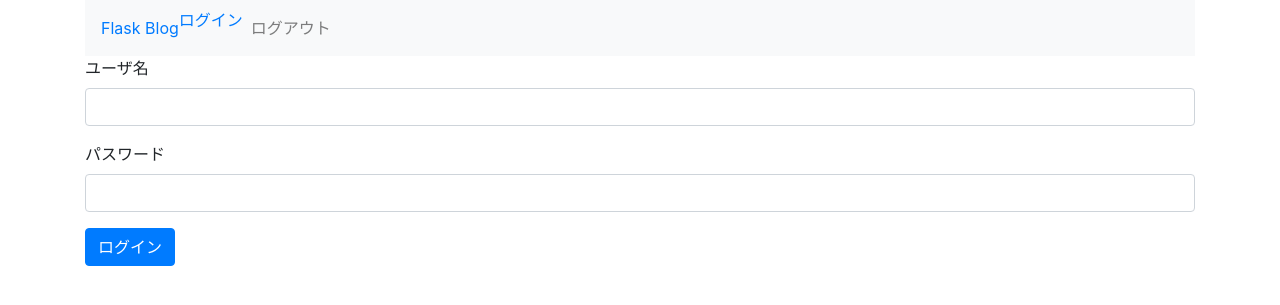
After one commit to padawansato/Flask_Blog, a Flask app: template flask_blog/templates/login.html in a window 1280 px wide. The commit adds this page. Shown: the top 305 px of the page. Run offline with Flask 2, Linux system fonts and the light colour scheme; the template is opened without the code that fills it, so the values that code supplies are empty; some libraries are stand-ins or nearby versions.

Commit message:
ログインフォームの作成

```diff
--- /dev/null
+++ b/flask_blog/templates/login.html
@@ -0,0 +1,63 @@
+<!DOCTYPE html>
+<html lang="en">
+<head>
+    <meta charset="UTF-8">
+    <title>Flask Blog</title>
+</head>
+<body>
+<link rel="stylesheet"href="https://maxcdn.bootstrapcdn.com/bootstrap/4.0.0/css/bootstrap.min.css">
+<script src="https://code.jquery.com/jquery-3.2.1.slim.min.js"></script>
+<script src="https://cdnjs.cloudflare.com/ajax/libs/popper.js/1.12.9/umd/popper.min.js"></script>
+<script src="https://maxcdn.bootstrapcdn.com/bootstrap/4.0.0/js/bootstrap.min.js"></script>
+
+<div class="container">
+    <nav class="navbar navbar-expand-lg navbar-light bg-light">
+﻿   <a class="navbarbrand" href="/"> Flask Blog </a>
+        <button class = "navbar-toggler" type="button"
+                data-toggle="collapse"
+                data-target="#navbarNav"
+                aria-controls="navbarNav"
+                aria-expanded="false"
+                aria-label="Togglenavigation">
+                    <span class="navbar-toggler-icon"></span>
+        </button>
+        <div class="collapse navbar-collapse" id="navbarNav">
+            <ul class="nav navbar-nav navbar-right">
+                <li class="nav-item">
+                    <a class="navlink" href="/login">ログイン</a>
+                </li>
+                <li class="nav-item">
+                    <a class="nav-link" href="/logout">ログアウト</a>
+                </li>
+            </ul>
+        </div>
+    </nav>
+    <!--ログインフォーム-->
+    <div class="blog-body">
+        <form action="/login" method=post><!--﻿http://127.0.0.1:5000/loginというURLに、POSTというHTTPリクエストメソッドでフォームに入力されたデータが送られる、という意味です。-->
+            <div class="form-group">
+                <label for="InputTitle">ユーザ名</label>
+                ﻿<input type="text" class="form-control" id="InputTitle" name=username>
+                <!--﻿inputtypeは入力されるデータの種類を指定する部分です。ユーザ名は文字列なのでtext、パスワードはpasswordというタイプがあるのでこちらを指定します。これにより、フォームでは文字列が入力可能になり、パスワードはマスクされて表示されるようになります。-->
+                <!--﻿nameは実際にフォームのデータがサーバに送られる際につけられる変数名です。入力されたユーザ名はusernameという変数に、入力されたパスワードはpasswordという変数に格納されます。-->
+            </div>
+            <div class="form-group">
+                <label for="InputPassword">パスワード</label>
+                <input type="password" class="form-control" id="InputPassword" name=password>
+            </div>
+            <button type="submit" class="btn btn-primary">ログイン</button>
+        </form>
+    </div>
+</div>
+
+
+
+
+
+
+
+
+
+
+</body>
+</html>
```
Also changed, not shown: flask_blog/templates/entires/index.html (+11 -0 lines).
